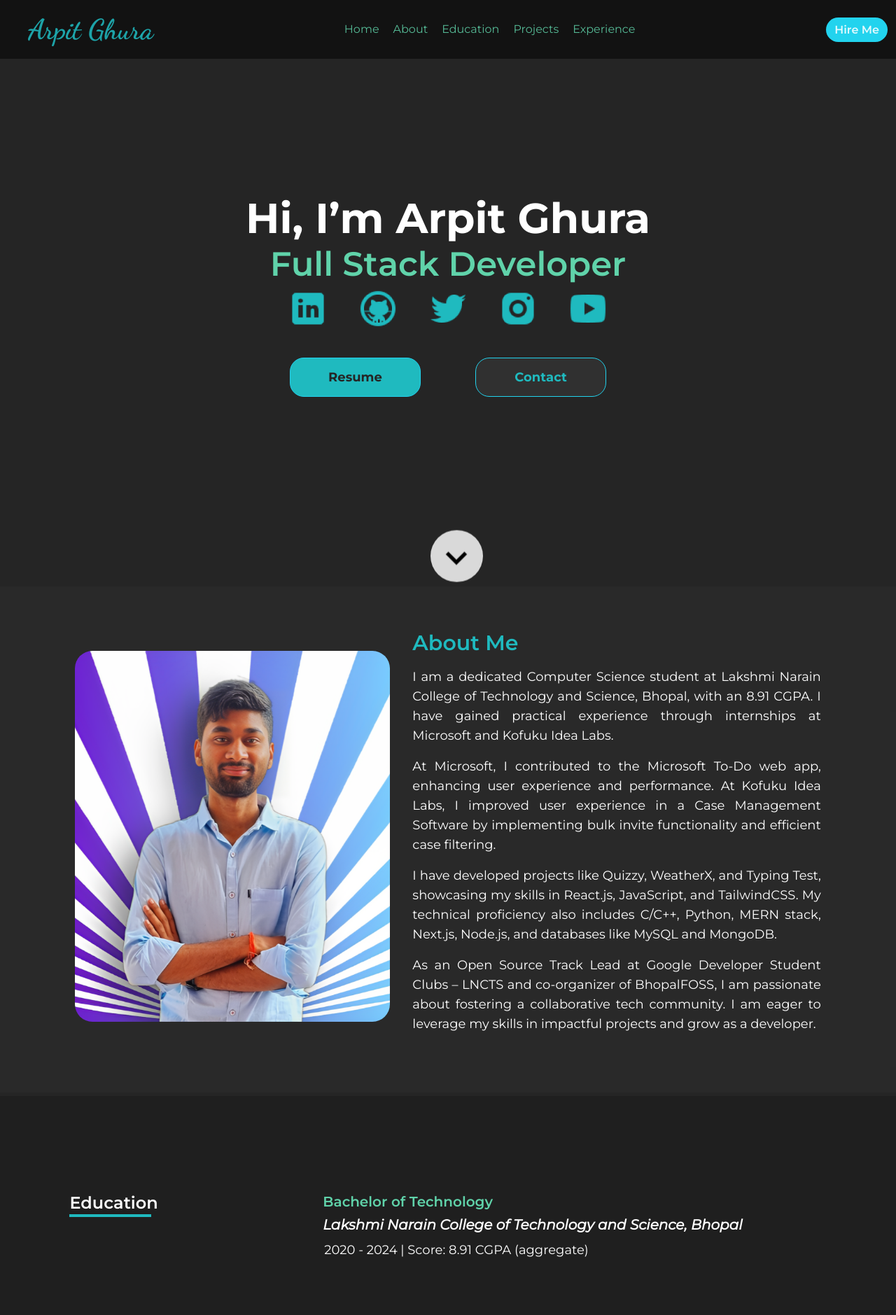
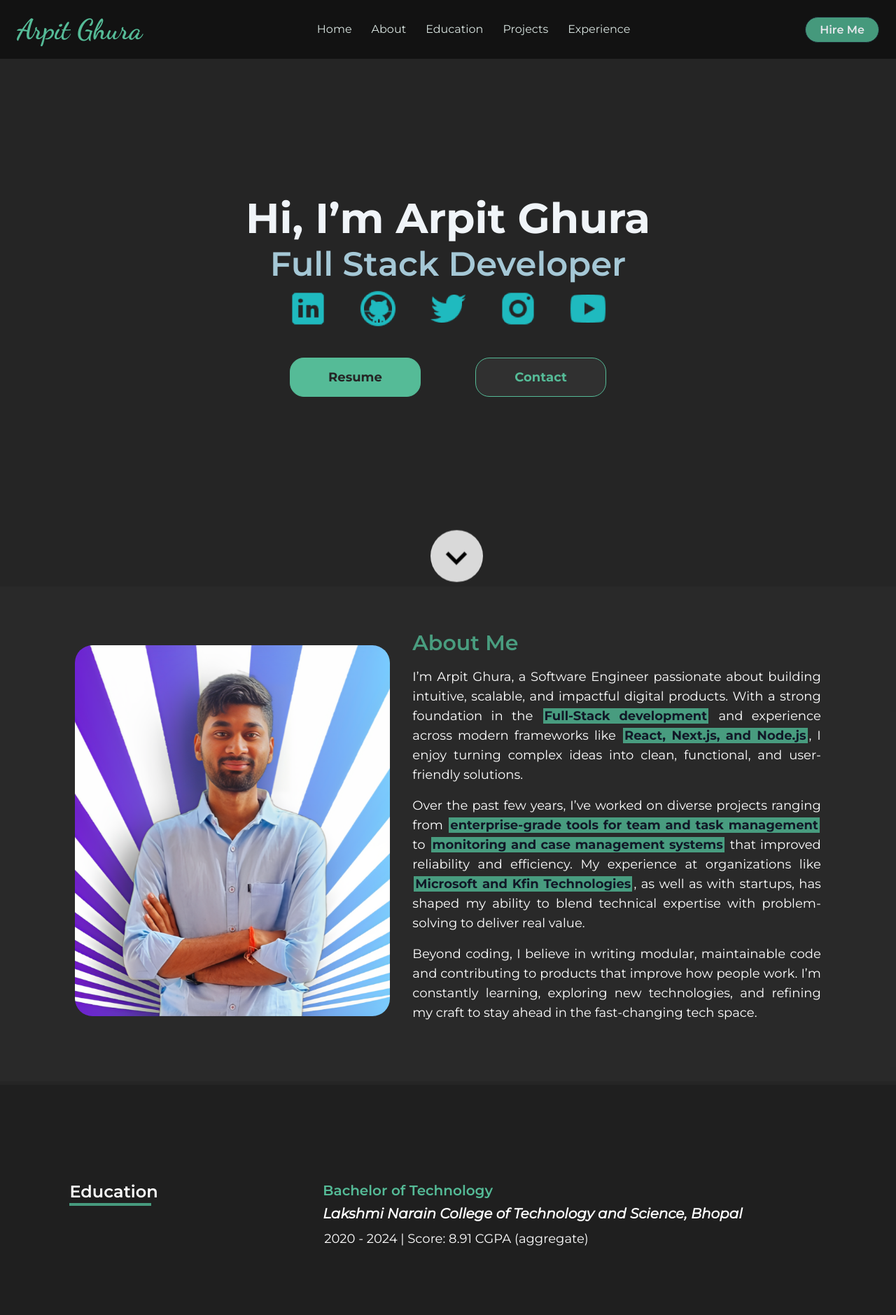
Before and after one commit to arpitghura/arpitghura.github.io, a React (Create React App) app: page / in a window 1280 px wide. Shown: the top 1879 px of the page at 70% size. Built offline with nearby package versions, Linux system fonts and the light colour scheme.

Commit message:
new colors added and updated intro

```diff
--- a/src/pages/About.jsx
+++ b/src/pages/About.jsx
@@ -14,7 +14,7 @@ const About = () => {
           alt="arpit ghura photo"
         />
         <div className="flex flex-col items-start justify-start pl-4 ml-4 md:ml-0">
-          <Text className="font-semibold text-cyan_400" as="h4" variant="h4">
+          <Text className="font-semibold text-green_A200_dd" as="h4" variant="h4">
             About Me
           </Text>
           <Text
@@ -22,28 +22,20 @@ const About = () => {
             variant="body1"
           >
             <span className="block my-4">
-              I am a dedicated Computer Science student at Lakshmi Narain
-              College of Technology and Science, Bhopal, with an 8.91 CGPA. I
-              have gained practical experience through internships at Microsoft
-              and Kofuku Idea Labs.
+              I’m Arpit Ghura, a Software Engineer passionate about building intuitive, scalable, and impactful digital products. With a strong foundation in the <strong className="bg-green_A200_dd text-gray-900 px-0.5 mx-0.5">Full-Stack development</strong> and experience across modern frameworks like <strong className="bg-green_A200_dd text-gray-900 px-0.5 mx-0.5">React, Next.js, and Node.js</strong>, I enjoy turning complex ideas into clean, functional, and user-friendly solutions.
             </span>
             <span className="block my-4">
+              Over the past few years, I’ve worked on diverse projects ranging from <strong className="bg-green_A200_dd text-gray-900 px-0.5 mx-0.5">enterprise-grade tools for team and task management</strong> to <strong className="bg-green_A200_dd text-gray-900 px-0.5 mx-0.5">monitoring and case management systems</strong> that improved reliability and efficiency. My experience at organizations like <strong className="bg-green_A200_dd text-gray-900 px-0.5 mx-0.5">Microsoft and Kfin Technologies</strong>, as well as with startups, has shaped my ability to blend technical expertise with problem-solving to deliver real value.
+            </span>
+            {/* <span className="block my-4">
               At Microsoft, I contributed to the Microsoft To-Do web app,
               enhancing user experience and performance. At Kofuku Idea Labs, I
               improved user experience in a Case Management Software by
               implementing bulk invite functionality and efficient case
               filtering.
-            </span>
+            </span> */}
             <span className="block my-4">
-              I have developed projects like Quizzy, WeatherX, and Typing Test,
-              showcasing my skills in React.js, JavaScript, and TailwindCSS. My
-              technical proficiency also includes C/C++, Python, MERN stack, Next.js, Node.js, and databases like MySQL and MongoDB.
-            </span>
-            <span className="block my-4">
-              As an Open Source Track Lead at Google Developer Student Clubs –
-              LNCTS and co-organizer of BhopalFOSS, I am passionate about
-              fostering a collaborative tech community. I am eager to leverage
-              my skills in impactful projects and grow as a developer.
+              Beyond coding, I believe in writing modular, maintainable code and contributing to products that improve how people work. I’m constantly learning, exploring new technologies, and refining my craft to stay ahead in the fast-changing tech space.
             </span>
           </Text>
           {/* <Text
--- a/src/pages/Contact.jsx
+++ b/src/pages/Contact.jsx
@@ -153,7 +153,7 @@ const Contact = () => {
               </div>
             </div>
           </div>
-          <Line className="bg-cyan_400 h-[450px] w-0.5 md:mt-0 my-2 mx-4 md:h-[3px]" />
+          <Line className="bg-green_A200_dd h-[450px] w-0.5 md:mt-0 my-2 mx-4 md:h-[3px]" />
           <form className="flex flex-col gap-5 mb-[7px] p-5 w-full" method="POST" onSubmit={handleSubmitForm}>
             <input
               className="bg-blue_gray_900_01 p-4 mr-4 my-1 w-[100%] text-[20px] rounded-[10px] text-gray_500"
--- a/src/pages/Hero.jsx
+++ b/src/pages/Hero.jsx
@@ -7,14 +7,14 @@ const Hero = () => {
     <>
       <div className="flex flex-col items-center justify-center bg-gray_900 h-[85dvh]" id='hero'>
         <Text
-          className="text-center text-white_A700 motion-safe:animate-bounce-slow"
+          className="text-center text-gray_200 motion-safe:animate-bounce-slow"
           as="h1"
           variant="h1"
         >
           Hi, I’m Arpit Ghura
         </Text>
         <Text
-          className="mt-[11px] text-center text-green_A200"
+          className="mt-[11px] text-center text-gray_700"
           as="h2"
           variant="h2"
         >
@@ -59,7 +59,7 @@ const Hero = () => {
         </div>
         <div className="flex sm:flex-col flex-row sm:gap-10 gap-[78px] items-center justify-center mt-[38px]">
           <a
-            className="cursor-pointer  leading-[normal] min-w-[187px] py-4 text-center text-gray_900 rounded-[20px] text-lg bg-cyan_400 border border-cyan-400 font-bold"
+            className="cursor-pointer  leading-[normal] min-w-[187px] py-4 text-center text-gray_900 rounded-[20px] text-lg bg-green_A200 text-blue_900 hover:bg-green_A200_dd border border-green_A200 font-bold"
             href='https://drive.google.com/file/d/1frGDK2_JNuRl-g8Lm1dEVtm5Xca7b1CK/view?usp=drive_link'
             target='_blank'
             rel="noopener noreferrer"
@@ -67,7 +67,7 @@ const Hero = () => {
             Resume
           </a>
           <a
-            className="cursor-pointer leading-[normal] min-w-[187px] py-4 text-center bg-blue_gray_900 text-cyan_400 border border-cyan-400 text-lg rounded-[20px] font-bold"
+            className="cursor-pointer leading-[normal] min-w-[187px] py-4 text-center bg-blue_gray_900 text-green_A200 hover:bg-green_A200_dd hover:text-blue_900 border border-green_A200 text-lg rounded-[20px] font-bold"
             href='#contact'
           >
             Contact
--- a/src/pages/Navbar.jsx
+++ b/src/pages/Navbar.jsx
@@ -20,31 +20,31 @@ const Navbar = () => {
   }, [scrollState])
 
   return (
-    <header className='flex flex-row sm:gap-5 items-center justify-between py-3 pl-10 pr-3 sm:top-auto top-0 sticky z-50  blurNav'>
+    <header className='flex flex-row sm:gap-5 items-center justify-between py-3 px-6 sm:top-auto top-0 sticky z-50 text-green_200 blurNav'>
       <a href="/"
-        className="font-dancingscript text-[2.5rem] text-cyan_400_dd"
+        className="font-dancingscript text-[2.5rem] text-green_A200 transition-colors"
       >
         Arpit Ghura
       </a>
-      <div className='flex flex-row gap-5 text-green_A200_dd flex-wrap sm:hidden'>
-        <a href="#hero">
+      <div className='flex flex-row gap-5 flex-wrap sm:hidden'>
+        <a className='hover:text-green_A200 border-b border-transparent hover:border-green_A200 p-1 transition-colors' href="#hero">
           Home
         </a>
-        <a href="#about">
+        <a className='hover:text-green_A200 border-b border-transparent hover:border-green_A200 p-1 transition-colors' href="#about">
           About
         </a>
-        <a href="#education">
+        <a className='hover:text-green_A200 border-b border-transparent hover:border-green_A200 p-1 transition-colors' href="#education">
           Education
         </a>
-        <a href="#projects">
+        <a className='hover:text-green_A200 border-b border-transparent hover:border-green_A200 p-1 transition-colors' href="#projects">
           Projects
         </a>
-        <a href="#experience">
+        <a className='hover:text-green_A200 border-b border-transparent hover:border-green_A200 p-1 transition-colors' href="#experience">
           Experience
         </a>
       </div>
       <a href="#contact"
-        className="font-semibold leading-[normal] px-3 py-2 text-center text-white_A700_dd bg-cyan-400 rounded-[20px]"
+        className="font-semibold leading-[normal] px-5 py-2 text-center text-gray-200 bg-green_A200_dd rounded-[20px] border border-blue_900 hover:bg-green_800 hover:border-gray_700 transition-colors"
       >
         Hire Me
       </a>
--- a/src/pages/Projects.jsx
+++ b/src/pages/Projects.jsx
@@ -10,7 +10,7 @@ const Projects = () => {
           <Text className="font-bold text-white_A700" as="h4" variant="h4">
             Projects
           </Text>
-          <Line className="bg-cyan_400 h-1 mt-[3px] w-full sm:w-[42%]" />
+          <Line className="bg-green_A200_dd h-1 mt-[3px] w-full sm:w-[42%]" />
         </div>
         <Text className="font-normal text-white_A700" as="body1" variant="body1">
           Projects are the best way to showcase your level of expertise.
@@ -34,7 +34,7 @@ const Projects = () => {
               <div className="w-max">
                 <div className="bg-gray_900 h-max ml-4 rounded-[10px] px-3 py-1 w-max">
                   <Text
-                    className="text-cyan_400 uppercase"
+                    className="text-green_A200_dd uppercase"
                     variant="body3"
                   >
                     Open Source
@@ -53,7 +53,7 @@ const Projects = () => {
               stored values.
             </Text>
             <div className="flex sm:flex-col flex-row sm:gap-5 items-center md:items-start justify-start mt-4 w-full">
-              <div className="flex flex-row items-center gap-5 bg-gray_900 rounded-[10px]  py-3 px-8 text-center align-baseline text-cyan_400 md:mr-0 mr-6">
+              <div className="flex flex-row items-center gap-5 bg-gray_900 rounded-[10px]  py-3 px-8 text-center align-baseline text-green_A200_dd md:mr-0 mr-6">
                 <a
                   className="font-normal leading-[normal] text-[22px]"
                   href='https://typing-test-project.vercel.app'
@@ -79,7 +79,7 @@ const Projects = () => {
 
       </div>
       <a
-        className="cursor-pointer leading-[normal] mx-auto text-[20px] py-4 px-8 text-center text-cyan_400 font-montserrat animate-bg-ltor rounded-[10px] bg-gray_900"
+        className="cursor-pointer leading-[normal] mx-auto text-[20px] py-4 px-8 text-center text-green_A200_dd font-montserrat animate-bg-ltor rounded-[10px] bg-gray_900"
         href='https://github.com/arpitghura?tab=repositories'
 
       >
--- a/src/pages/Skills.jsx
+++ b/src/pages/Skills.jsx
@@ -17,7 +17,7 @@ const Skills = () => {
             <Text className="font-bold text-white_A700" as="h5" variant="h5">
               Education
             </Text>
-            <Line className="bg-cyan_400 h-1 w-[55%] md:w-[45%]" />
+            <Line className="bg-green_A200_dd h-1 w-[55%] md:w-[45%]" />
           </div>
           <div className="flex flex-col gap-[53px] items-center justify-start w-[73%] md:w-full">
             <div className="flex flex-col items-start justify-start pr-[3px] py-[3px] w-[90%]">
@@ -48,20 +48,40 @@ const Skills = () => {
                 as="h6"
                 variant="h6"
               >
-                12th Standard
-              </Text>
-              <Text
-                className="font-medium mt-2 text-white_A700 italic"
-                as="h6"
-                variant="h6"
-              >
-                Shining Glorious Scholar's Public School, Raun
+                <span className="text-green_A200_dd">Kofuku Idea Labs</span> | Feb -
+                Apr 2024 | Hyderabad, India
               </Text>
               <Text
                 className="ml-0.5 md:ml-[0] my-2 text-white_A700"
                 variant="body1"
               >
-                2018 - 2019 | Score: 77.4%
+                <ul className="list-disc mt-2 w-[95%]">
+                  <li className="md:py-2">
+                    Developed an invite-only platform for Case Management
+                    Software, enhancing user experience.
+                  </li>
+                  <li className="md:py-2">
+                    Streamlined admin workflow by 7% through bulk user
+                    invitation, leveraging email extraction from pasted content.
+                  </li>
+                  <li className="md:py-2">
+                    Improved case search efficiency by 12% with a filter flow
+                    implementation, reducing user search time.
+                  </li>
+                  <li className="md:py-2">
+                    Expanded technical expertise in CSS Modules (SCSS), Redux
+                    Persist, and micro-frontend architecture with Nextjs 14.
+                  </li>{" "}
+                </ul>
+              </Text>
+              <Text
+                className="ml-0.5 md:ml-[0] my-2 text-white_A700"
+                variant="body1"
+              >
+                <span className="bold">Skills: </span>
+                <span className="text-green_A200">
+                  Next.js · Redux · React.js · SCSS · Typescript · Javascript · UI Design
+                </span>
               </Text>
             </div> */}
           </div>
@@ -94,7 +114,7 @@ const Skills = () => {
               as="h6"
               variant="h6"
             >
-                <span className="text-cyan_400">Kofuku Idea Labs</span> | Feb -
+              <span className="text-green_A200_dd">Kofuku Idea Labs</span> | Feb -
               Apr 2024 | Hyderabad, India
             </Text>
             <Text
@@ -143,7 +163,7 @@ const Skills = () => {
               as="h6"
               variant="h6"
             >
-                <span className="text-cyan_400">Microsoft</span> | June - July
+              <span className="text-green_A200_dd">Microsoft</span> | June - July
               2023 | Hyderabad, India
             </Text>
             <Text
@@ -231,7 +251,7 @@ const Skills = () => {
         </div>
       </div>
 
-      {/* Skills Section Starts */}
+      {/* Skills Section Starts */ }
   <div
     className="flex flex-col items-end justify-end mt-[43px] sm:pl-5 pl-6 py-6 w-full"
     id="skills"
@@ -241,7 +261,7 @@ const Skills = () => {
         <Text className="font-bold text-white_A700" as="h5" variant="h5">
           Skills
         </Text>
-            <Line className="bg-cyan_400 h-1 w-[30%] md:w-[25%]" />
+        <Line className="bg-green_A200_dd h-1 w-[30%] md:w-[25%]" />
       </div>
 
       <div className="flex flex-col gap-[53px] items-center justify-start w-[73%] md:w-full">
@@ -317,7 +337,7 @@ const Skills = () => {
           </div>
           <div className="flex sm:flex-col flex-row md:gap-[25px] items-center md:items-start md:mt-[20px] mt-[15px] w-[90%] gap-x-4">
             <div className="bg-blue_gray_900 flex md:flex-1 flex-row gap-[10px] justify-center px-5 py-3 rounded-[10px]">
-                    <svg xmlns="http://www.w3.org/2000/svg" x="0px" y="0px"  width="35" height="35" viewBox="0 0 40 48">
+              <svg xmlns="http://www.w3.org/2000/svg" x="0px" y="0px" width="35" height="35" viewBox="0 0 40 48">
                 <rect width="36" height="36" x="6" y="6" fill="#1976d2"></rect><polygon fill="#fff" points="27.49,22 14.227,22 14.227,25.264 18.984,25.264 18.984,40 22.753,40 22.753,25.264 27.49,25.264"></polygon><path fill="#fff" d="M39.194,26.084c0,0-1.787-1.192-3.807-1.192s-2.747,0.96-2.747,1.986 c0,2.648,7.381,2.383,7.381,7.712c0,8.209-11.254,4.568-11.254,4.568V35.22c0,0,2.152,1.622,4.733,1.622s2.483-1.688,2.483-1.92 c0-2.449-7.315-2.449-7.315-7.878c0-7.381,10.658-4.469,10.658-4.469L39.194,26.084z"></path>
               </svg>
               <Text
@@ -493,7 +513,7 @@ const Skills = () => {
       </div>
     </div>
   </div>
-    </div>
+    </div >
   );
 };
 
--- a/tailwind.config.js
+++ b/tailwind.config.js
@@ -16,15 +16,22 @@ module.exports = {
         gray_900: "#252525",
         gray_900_01: "#1f1f1f",
         light_green_300: "#9cee8c",
-        green_A200: "#60d3aa",
+        green_A200: "#55bb97ff",
         white_A700_dd: "#ffffffdd",
-        green_A200_dd: "#60d3aadd",
+        green_A200_dd: "#4eaf8ddd",
         cyan_400_dd: "#1fbabfdd",
         blue_gray_900_01: "#353535",
         blue_gray_900_cc: "#2b2b2bcc",
         blue_gray_900: "#303030",
         white_A700: "#ffffff",
         cyan_400: "#1fbabf",
+
+        blue_900: "#1B2631",
+        green_800: "#3F4E4F",
+        green_200: "#D9E4E0",
+        green_200_dd: "#D9E4E0dd",
+        gray_200: "#F0F4F8",
+        gray_700: "#A5C8D6"
       },
       fontFamily: { montserrat: "Montserrat", dancingscript: "Dancing Script" },
       animation: {
```
Lines whose indentation alone changed are shown as unchanged.
